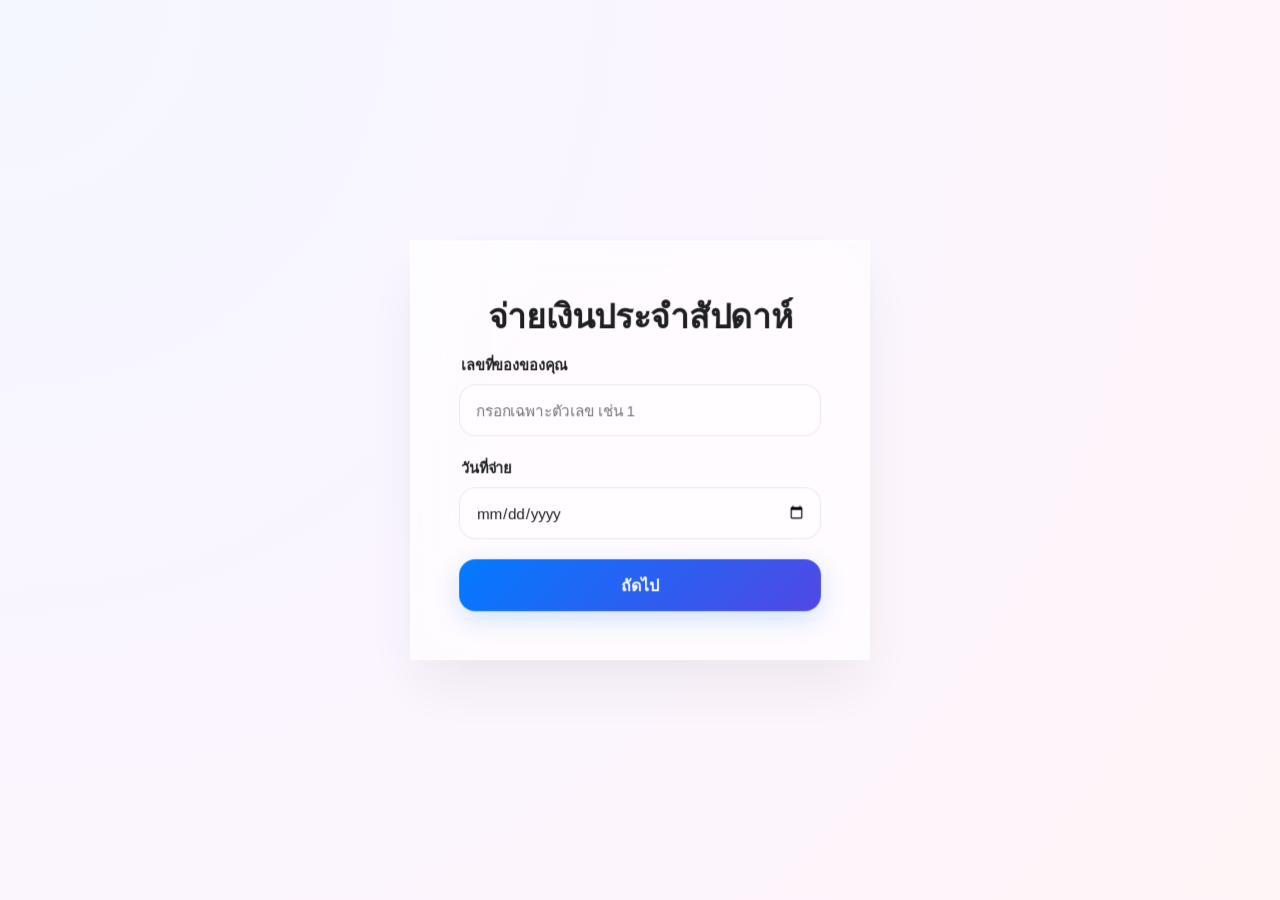
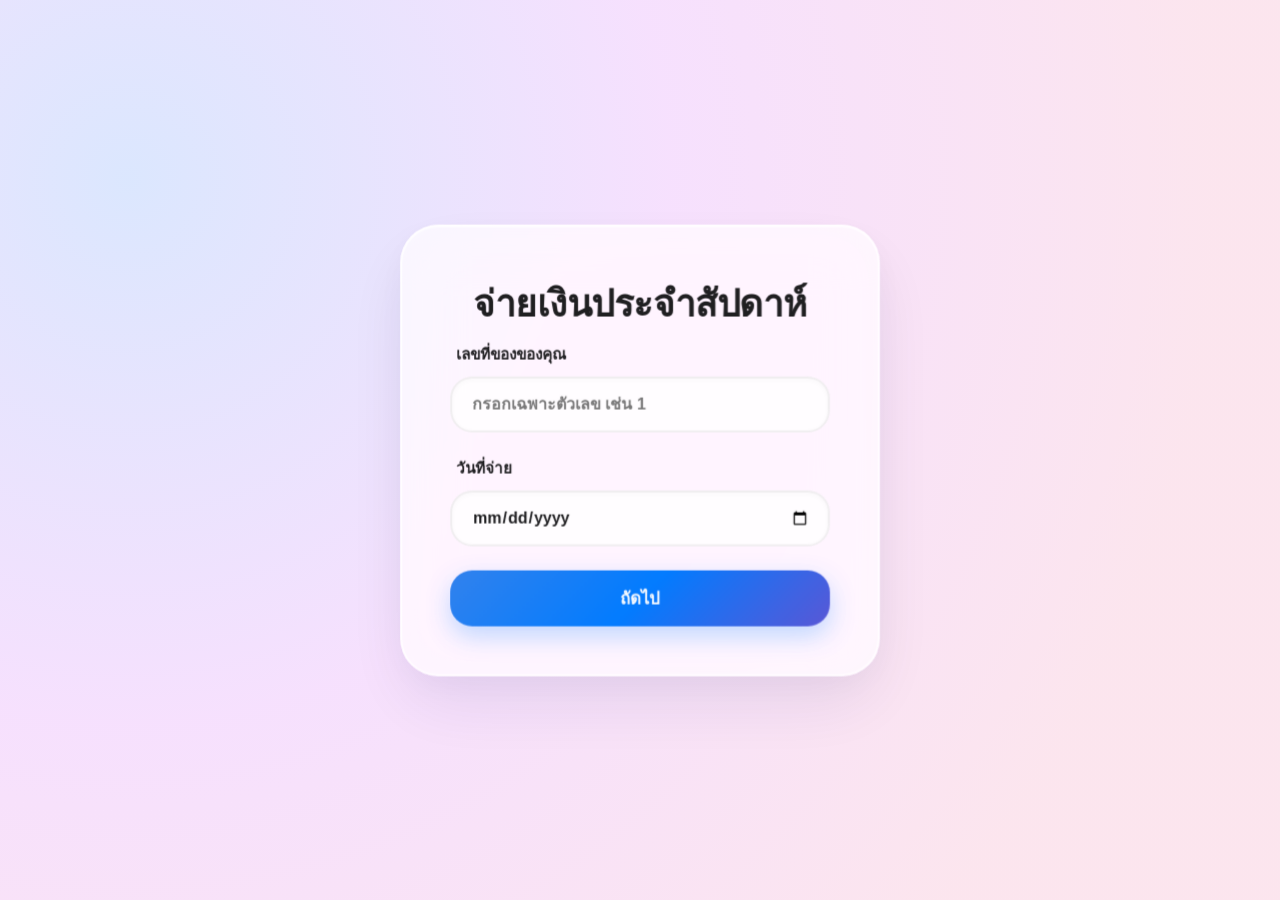

Update style.css

--- a/style.css
+++ b/style.css
@@ -1,164 +1,168 @@
 /* ==========================================================================
-   iOS 26 ULTRA GLASSMORPHIC - NEXT-GEN MINIMALIST VER. (style.css)
+   iOS 26 ULTRA GLASSMORPHIC - NEXT-GEN PREMIUM SQUIRCLE (style.css)
    ========================================================================== */
 @import url('https://fonts.googleapis.com/css2?family=Prompt:wght@400;500;600;700;800&display=swap');
 
 :root {
-    --ios-blue: #007aff;
-    --ios-purple: #6366f1; /* ปรับโทนให้อบอุ่น โมเดิร์นขึ้น */
-    --ios-pink: #ff2d55;
-    --ios-green: #34c759;
-    --dark-text: #1d1d1f;  /* สีสไตล์ Apple Dark Text */
-    --light-text: #86868b; /* สีสไตล์ Apple Secondary Text */
-    --glass-bg: rgba(255, 255, 255, 0.65); /* ลดความทึบลงเล็กน้อยเพื่อให้เห็น Background เบลอสวยขึ้น */
-    --glass-border: rgba(255, 255, 255, 0.6);  /* ขอบบางลงเพื่อความละมุน */
-    --radius-ios-lg: 28px; /* ปรับโค้งให้เข้าสัดส่วนมินิมอล */
-    --radius-ios-md: 16px;
-    --ios-spring: all 0.4s cubic-bezier(0.16, 1, 0.3, 1); /* แอนิเมชันสมูทนุ่มลึก */
+    --ios-blue: #007aff !important;
+    --ios-purple: #5856d6 !important;
+    --ios-pink: #ff2d55 !important;
+    --ios-green: #34c759 !important;
+    --dark-text: #1c1c1e !important;
+    --light-text: #48484a !important;
+    --glass-bg: rgba(255, 255, 255, 0.72) !important;
+    --glass-border: rgba(255, 255, 255, 0.85) !important;
+    
+    /* 🌟 จัดให้! เพิ่มความมนสะใจ สไตล์ Squircle มินิมอล */
+    --radius-ios-lg: 38px !important; 
+    --radius-ios-md: 22px !important;
+    --ios-spring: all 0.5s cubic-bezier(0.175, 0.885, 0.32, 1.275); /* สปริงแบบมีมิติดีดตัวสวยงาม */
 }
 
 * {
     margin: 0; padding: 0; box-sizing: border-box;
     font-family: 'Prompt', sans-serif; -webkit-tap-highlight-color: transparent;
-    letter-spacing: -0.01em; /* เพิ่มสไตล์ความพรีเมียมให้อักษร */
 }
 
 html, body { width: 100%; min-height: 100vh; overflow-x: hidden; }
 
 body {
     display: flex; justify-content: center; align-items: center;
-    background: radial-gradient(circle at 0% 0%, #f4f7ff 0%, #fbf5ff 50%, #fff5f7 100%); /* เปลี่ยนเป็นกระจายแบบนุ่มนวล */
+    /* 🌟 ปรับพื้นหลังใหม่: สีกระจายตัวชัดเจนขึ้น แยกมิติกล่องตรงกลางให้ลอยเด่น */
+    background: radial-gradient(circle at 10% 20%, rgba(213, 227, 255, 0.8) 0%, rgba(247, 215, 255, 0.7) 40%, rgba(255, 222, 233, 0.7) 80%), #f4f6fa !important;
     padding: clamp(16px, 4vw, 32px);
 }
 
 .container {
     background: var(--glass-bg);
-    backdrop-filter: blur(30px) saturate(210%); /* เพิ่มมิติความนวลของกระจก */
-    -webkit-backdrop-filter: blur(30px) saturate(210%);
-    border: 1px solid var(--glass-border);
-    /* เงาแบบ Layered Shadows ช่วยให้กล่องมีมิติลอยตัวสมจริง */
-    box-shadow: 0 4px 30px rgba(0, 0, 0, 0.02), 
-                0 30px 60px rgba(0, 0, 0, 0.06), 
-                inset 0 1px 1px rgba(255, 255, 255, 0.4);
+    backdrop-filter: blur(30px) saturate(220%);
+    -webkit-backdrop-filter: blur(30px) saturate(220%);
+    border: 2px solid var(--glass-border);
+    border-radius: var(--radius-ios-lg);
+    /* 🌟 เพิ่ม Layered Shadow แสงเงา 3 มิติ เพื่อความหรูหราทันสมัย */
+    box-shadow: 0 10px 40px rgba(0, 0, 0, 0.04), 
+                0 30px 70px rgba(31, 38, 135, 0.08), 
+                inset 0 1px 0 rgba(255, 255, 255, 0.6) !important;
     padding: clamp(32px, 6vw, 48px);
-    width: 100%; max-width: 460px; text-align: center;
-    animation: iosIntro 0.8s cubic-bezier(0.16, 1, 0.3, 1) forwards;
+    width: 100%; max-width: 480px; text-align: center;
+    animation: iosIntro 0.8s cubic-bezier(0.23, 1, 0.32, 1) forwards;
 }
 
 @keyframes iosIntro {
-    from { opacity: 0; transform: translateY(20px) scale(0.97); }
+    from { opacity: 0; transform: translateY(30px) scale(0.95); }
     to { opacity: 1; transform: translateY(0) scale(1); }
 }
 
-h1 { font-size: clamp(1.6rem, 5vw, 2.1rem); font-weight: 700; color: var(--dark-text); margin-bottom: 10px; }
-p { font-size: clamp(0.95rem, 2.6vw, 1rem); color: var(--light-text); font-weight: 400; line-height: 1.6; margin-bottom: 32px; }
-.form-group { margin-bottom: 20px; text-align: left; }
-label { display: block; font-size: 0.9rem; font-weight: 600; margin-bottom: 8px; color: var(--dark-text); padding-left: 2px; }
+h1 { font-size: clamp(1.8rem, 5.5vw, 2.3rem); font-weight: 800; color: var(--dark-text); margin-bottom: 10px; letter-spacing: -0.5px; }
+p { font-size: clamp(0.95rem, 2.8vw, 1.05rem); color: var(--light-text); font-weight: 500; line-height: 1.5; margin-bottom: 30px; }
+.form-group { margin-bottom: 24px; text-align: left; }
+label { display: block; font-size: 0.95rem; font-weight: 700; margin-bottom: 10px; color: var(--dark-text); padding-left: 6px; }
 
-/* 🛠 Input Styles */
+/* 🛠 Input Styles - โค้งมน นวลตา มีมิติ */
 input[type="number"], input[type="date"], input {
-    width: 100%; height: 52px; padding: 0 16px;
-    border: 1px solid rgba(0, 0, 0, 0.08); /* ขอบบางลง ลดความกระด้าง */
+    width: 100% !important; height: 56px; padding: 0 20px;
+    border: 2px solid rgba(0, 0, 0, 0.06) !important;
     border-radius: var(--radius-ios-md);
-    font-size: 0.95rem; font-weight: 500; color: var(--dark-text);
-    background: rgba(255, 255, 255, 0.5);
+    font-size: 1rem; font-weight: 600; color: var(--dark-text);
+    background: rgba(255, 255, 255, 0.85) !important;
     outline: none; transition: var(--ios-spring);
-    box-shadow: inset 0 1px 2px rgba(0,0,0,0.01);
-    -webkit-appearance: none; appearance: none;
+    box-shadow: inset 0 2px 4px rgba(0,0,0,0.02) !important;
+    -webkit-appearance: none !important; appearance: none !important;
 }
 
 input:focus { 
-    border-color: var(--ios-blue); 
-    background: rgba(255, 255, 255, 0.95); 
-    box-shadow: 0 0 0 4px rgba(0, 122, 255, 0.1); /* วงเรืองแสงรอบโฟกัสสไตล์ iOS */
+    border-color: var(--ios-blue) !important; 
+    background: #ffffff !important; 
+    transform: scale(1.01); /* ยืดตัวเล็กน้อยเวลาพิมพ์ */
+    box-shadow: 0 8px 20px rgba(0, 122, 255, 0.1), inset 0 2px 4px rgba(0,0,0,0.01) !important;
 }
 
-/* 🛠 ล็อคขนาดปฏิทิน iOS */
+/* 🛠 Calendar fix */
 input[type="date"]::-webkit-calendar-picker-indicator { cursor: pointer; margin: 0; padding: 0; }
-input[type="date"]::-webkit-datetime-edit { display: flex; width: 100%; overflow: hidden; }
+input[type="date"]::-webkit-datetime-edit { display: flex !important; width: 100% !important; overflow: hidden !important; }
 
-/* 🚀 Button Styles */
-.button-group, .button-container { display: flex; justify-content: center; gap: 12px; margin-top: 32px; width: 100%; }
+/* 🚀 Button Styles - สปริงเด้งดึ๋ง ทันสมัย */
+.button-group, .button-container { display: flex; justify-content: center; gap: 14px; margin-top: 32px; width: 100%; }
 
 button, .btn-primary, input[type="button"], input[type="submit"] {
-    flex: 1; width: 100%; height: 52px;
-    background: linear-gradient(135deg, #007aff 0%, #4f46e5 100%); /* ไล่เฉดสีที่พรีเมียมขึ้น */
-    color: #ffffff; border: none; border-radius: var(--radius-ios-md);
-    font-size: 1rem; font-weight: 600; cursor: pointer;
+    flex: 1; width: 100%; height: 56px;
+    background: linear-gradient(135deg, #2f80ed 0%, #007aff 50%, var(--ios-purple) 100%) !important; /* ไล่ 3 เฉดสุดล้ำ */
+    color: #ffffff !important; border: none; border-radius: var(--radius-ios-md);
+    font-size: 1.05rem; font-weight: 700; cursor: pointer;
     transition: var(--ios-spring);
     display: inline-flex; align-items: center; justify-content: center;
-    box-shadow: 0 8px 24px rgba(0, 122, 255, 0.2);
+    box-shadow: 0 10px 25px rgba(0, 122, 255, 0.25) !important;
 }
 
-button:hover, input[type="button"]:hover { transform: translateY(-2px); box-shadow: 0 12px 28px rgba(0, 122, 255, 0.25); }
-button:active, input[type="button"]:active { transform: translateY(0) scale(0.98); }
-button:disabled { background: #d1d1d6; cursor: not-allowed; opacity: 0.7; transform: none; box-shadow: none; }
+button:hover, input[type="button"]:hover { transform: scale(1.05) translateY(-2px); filter: brightness(1.05); }
+button:active, input[type="button"]:active { transform: scale(0.95) translateY(0); }
+button:disabled { background: #d1d1d6 !important; cursor: not-allowed; opacity: 0.6; transform: none !important; box-shadow: none !important; }
 
 #backButton {
-    background: rgba(255, 255, 255, 0.6) !important; color: var(--dark-text) !important;
-    border: 1px solid rgba(0, 0, 0, 0.08) !important; box-shadow: none !important;
+    background: #ffffff !important; color: var(--ios-pink) !important;
+    border: 2px solid rgba(255, 45, 85, 0.25) !important; box-shadow: none !important;
 }
-#backButton:hover { background: #ffffff !important; color: var(--ios-pink) !important; border-color: rgba(255, 45, 85, 0.2) !important; }
+#backButton:hover { background: rgba(255, 45, 85, 0.05) !important; border-color: var(--ios-pink) !important; }
 
-/* 📸 Upload Card */
+/* 📸 Upload Card - กล่องอัปโหลดแบบไอคอนลอย */
 .upload-card {
-    background: rgba(255, 255, 255, 0.4);
-    border: 1px dashed rgba(0, 122, 255, 0.4);
+    background: rgba(255, 255, 255, 0.5) !important;
+    border: 2px dashed rgba(0, 122, 255, 0.4) !important;
     border-radius: var(--radius-ios-lg);
-    padding: 32px 20px; cursor: pointer; position: relative;
+    padding: 34px 20px; cursor: pointer; position: relative;
     display: flex; flex-direction: column; align-items: center; justify-content: center;
-    min-height: 170px; margin-top: 10px; transition: var(--ios-spring);
+    min-height: 190px; margin-top: 10px; transition: var(--ios-spring);
 }
-.upload-card:hover { border-style: solid; border-color: var(--ios-blue); background: rgba(255, 255, 255, 0.8); transform: translateY(-2px); }
+.upload-card:hover { border-style: solid !important; border-color: var(--ios-blue) !important; background: #ffffff !important; transform: scale(1.03); box-shadow: 0 15px 35px rgba(0, 122, 255, 0.1) !important; }
 
 #slipUpload, input[type="file"] {
-    position: absolute; width: 100%; height: 100%;
-    top: 0; left: 0; opacity: 0; cursor: pointer; z-index: 10;
+    position: absolute !important; width: 100% !important; height: 100% !important;
+    top: 0 !important; left: 0 !important; opacity: 0 !important; z-index: 10 !important;
 }
 
-.upload-icon { font-size: 2.5rem; margin-bottom: 12px; filter: grayscale(0.2); }
-.upload-hint { font-size: 0.95rem; font-weight: 600; color: var(--dark-text); }
-.upload-sub-hint { font-size: 0.8rem; color: var(--light-text); margin-top: 4px; font-weight: 400; }
+.upload-icon { font-size: 3.2rem; margin-bottom: 10px; transition: var(--ios-spring); }
+.upload-card:hover .upload-icon { transform: translateY(-4px) scale(1.1); }
+.upload-hint { font-size: 1.05rem; font-weight: 800; color: var(--dark-text); }
+.upload-sub-hint { font-size: 0.85rem; color: var(--light-text); margin-top: 6px; font-weight: 500; }
 
-.preview-container { display: none; width: 100%; max-width: 130px; margin-top: 14px; border-radius: var(--radius-ios-md); overflow: hidden; border: 4px solid #ffffff; box-shadow: 0 12px 24px rgba(0,0,0,0.1); z-index: 5; }
+.preview-container { display: none; width: 100%; max-width: 140px; margin-top: 12px; border-radius: var(--radius-ios-md); overflow: hidden; border: 4px solid #ffffff; box-shadow: 0 10px 25px rgba(0,0,0,0.15); z-index: 5; }
 #imagePreview { width: 100%; height: auto; display: block; }
 
-/* 💸 QR & Info Components */
+/* 💸 QR & Info Elements */
 .qr-box {
-    background: rgba(255, 255, 255, 0.6); border: 1px dashed rgba(0, 122, 255, 0.3);
-    padding: 28px 20px; border-radius: var(--radius-ios-lg); margin: 24px 0;
+    background: rgba(255, 255, 255, 0.8); border: 2px dashed rgba(0, 122, 255, 0.4) !important;
+    padding: 32px 20px; border-radius: var(--radius-ios-lg); margin: 24px 0; transition: var(--ios-spring);
 }
-.qr-box img { max-width: 100%; height: auto; border-radius: 18px; transition: var(--ios-spring); box-shadow: 0 4px 12px rgba(0,0,0,0.03); }
-.qr-box img:hover { transform: scale(1.02); }
-.amount { display: inline-block; font-size: 2.2rem; font-weight: 700; color: var(--ios-blue); margin-top: 10px; letter-spacing: -0.02em; }
-.success-icon { font-size: 4rem; color: var(--ios-green); margin-bottom: 12px; }
+.qr-box:hover { border-style: solid !important; border-color: var(--ios-blue) !important; }
+.qr-box img { max-width: 100%; height: auto; border-radius: 24px; transition: var(--ios-spring); box-shadow: 0 6px 15px rgba(0,0,0,0.05); }
+.qr-box img:hover { transform: scale(1.05); box-shadow: 0 12px 30px rgba(0,0,0,0.12); }
+.amount { display: inline-block; font-size: 2.5rem; font-weight: 800; color: var(--ios-blue) !important; margin-top: 14px; letter-spacing: -1px; }
+.success-icon { font-size: 5rem; color: var(--ios-green); margin-bottom: 15px; animation: pop 0.6s cubic-bezier(0.175, 0.885, 0.32, 1.275); }
 
-.info-group { background: rgba(255, 255, 255, 0.5); border: 1px solid rgba(0, 0, 0, 0.05); border-radius: var(--radius-ios-md); padding: 20px; margin-bottom: 24px; text-align: left; }
-.info-group p { margin-bottom: 10px; font-size: 0.95rem; color: var(--dark-text); font-weight: 500; }
+@keyframes pop { from { transform: scale(0.5); } to { transform: scale(1); } }
+
+.info-group { background: rgba(255, 255, 255, 0.9); border: 2px solid rgba(0, 0, 0, 0.04); border-radius: var(--radius-ios-md); padding: 26px; margin-bottom: 26px; text-align: left; box-shadow: 0 4px 15px rgba(0,0,0,0.01) !important; }
+.info-group p { margin-bottom: 14px; font-size: 1.1rem; color: var(--dark-text); font-weight: 600; }
 .info-group p:last-child { margin-bottom: 0; }
-.info-group strong { color: var(--light-text); width: 85px; font-weight: 500; display: inline-block; }
-.countdown-num { color: var(--ios-pink); font-weight: 700; }
+.info-group strong { color: var(--ios-purple); width: 95px; font-weight: 700; display: inline-block; }
+.countdown-num { color: var(--ios-pink) !important; font-weight: 800; }
 
-/* Responsive */
 @media (max-width: 480px) {
-    body { padding: 16px; }
-    .container { border-radius: 24px; padding: 28px 20px; }
-    .button-group { flex-direction: column; gap: 10px; }
+    body { padding: 14px; padding-top: 40px; }
+    .container { max-width: 100%; border-radius: 32px; padding: 32px 24px; }
+    .button-group { flex-direction: column; gap: 12px; }
     .button-group button { order: 1; } #backButton { order: 2; }
 }
 
-/* Admin Button Style */
+/* Admin Button */
 .admin-btn {
-    position: fixed; top: 24px; left: 24px; width: 42px; height: 42px;
-    background-color: rgba(255, 255, 255, 0.8); backdrop-filter: blur(10px);
-    border: 1px solid rgba(0,0,0,0.05); border-radius: 50%;
-    display: flex; align-items: center; justify-content: center;
-    box-shadow: 0 4px 12px rgba(0, 0, 0, 0.05); color: var(--ios-purple);
-    transition: var(--ios-spring); z-index: 1000;
+    position: fixed; top: 24px; left: 24px; width: 44px; height: 44px;
+    background-color: #ffffff; border-radius: 50%; display: flex; align-items: center; justify-content: center;
+    box-shadow: 0 6px 15px rgba(0, 0, 0, 0.08); color: var(--ios-purple); transition: var(--ios-spring); z-index: 1000;
 }
-.admin-btn:hover { transform: scale(1.08); background-color: #ffffff; box-shadow: 0 6px 16px rgba(0, 0, 0, 0.08); }
-.admin-btn svg { width: 20px; height: 20px; }
+.admin-btn:hover { transform: scale(1.15) rotate(15deg); box-shadow: 0 8px 20px rgba(0, 0, 0, 0.12); }
+.admin-btn svg { width: 24px; height: 24px; }
 
-/* ➕ ส่วนโอนเงินและคำอธิบายในวงเล็บ */
-#priceText { font-size: clamp(1.15rem, 4vw, 1.3rem); font-weight: 700; line-height: 1.5; margin-top: 8px; color: var(--dark-text); }
-.sub-text { display: block; font-size: 0.85rem; color: var(--light-text); font-weight: 400; margin-top: 4px; line-height: 1.4; }
+/* ➕ ส่วนปรับแต่งหน้าโอนเงินตามดีไซน์ใหม่ */
+#priceText { font-size: clamp(1.25rem, 4.5vw, 1.45rem); font-weight: 800; line-height: 1.5; margin-top: 12px; color: var(--dark-text); }
+.sub-text { display: block !important; font-size: clamp(0.85rem, 2.5vw, 0.95rem) !important; font-weight: 500 !important; margin-top: 6px; color: var(--light-text) !important; line-height: 1.4; }
